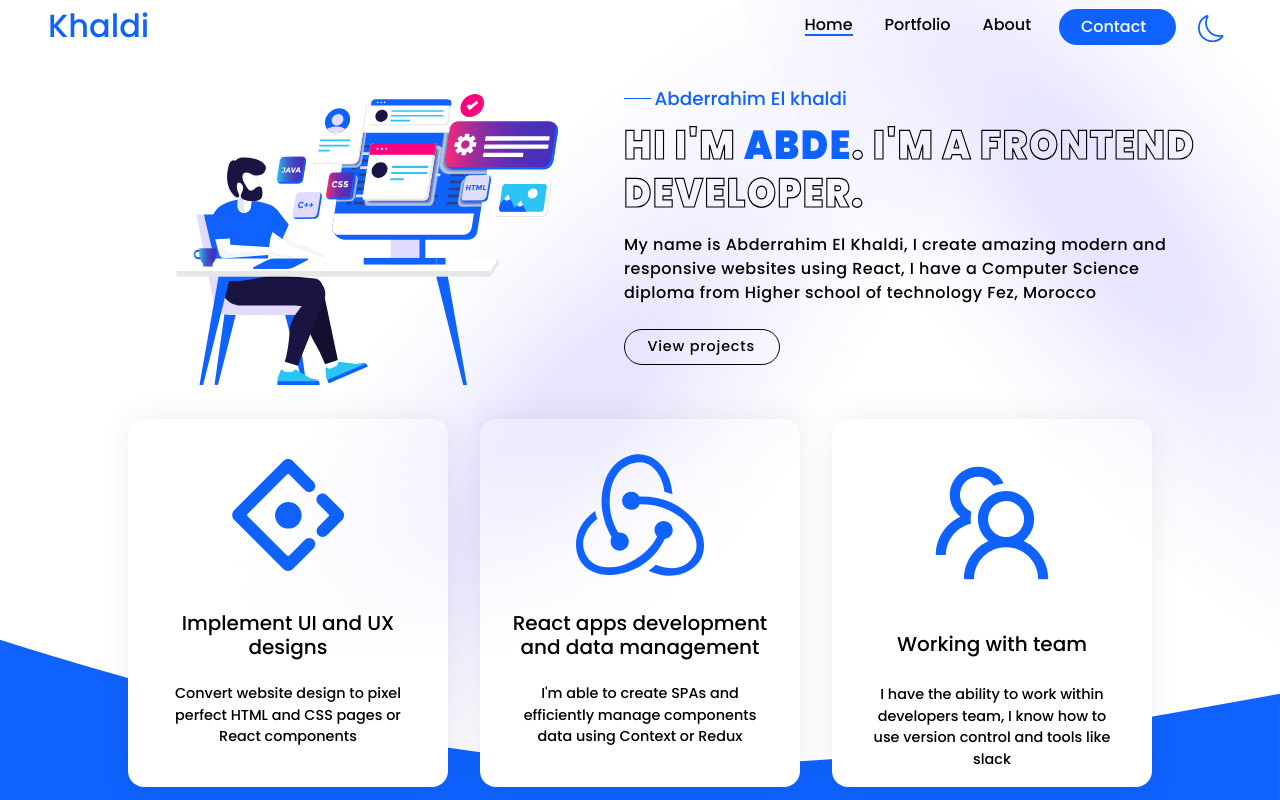
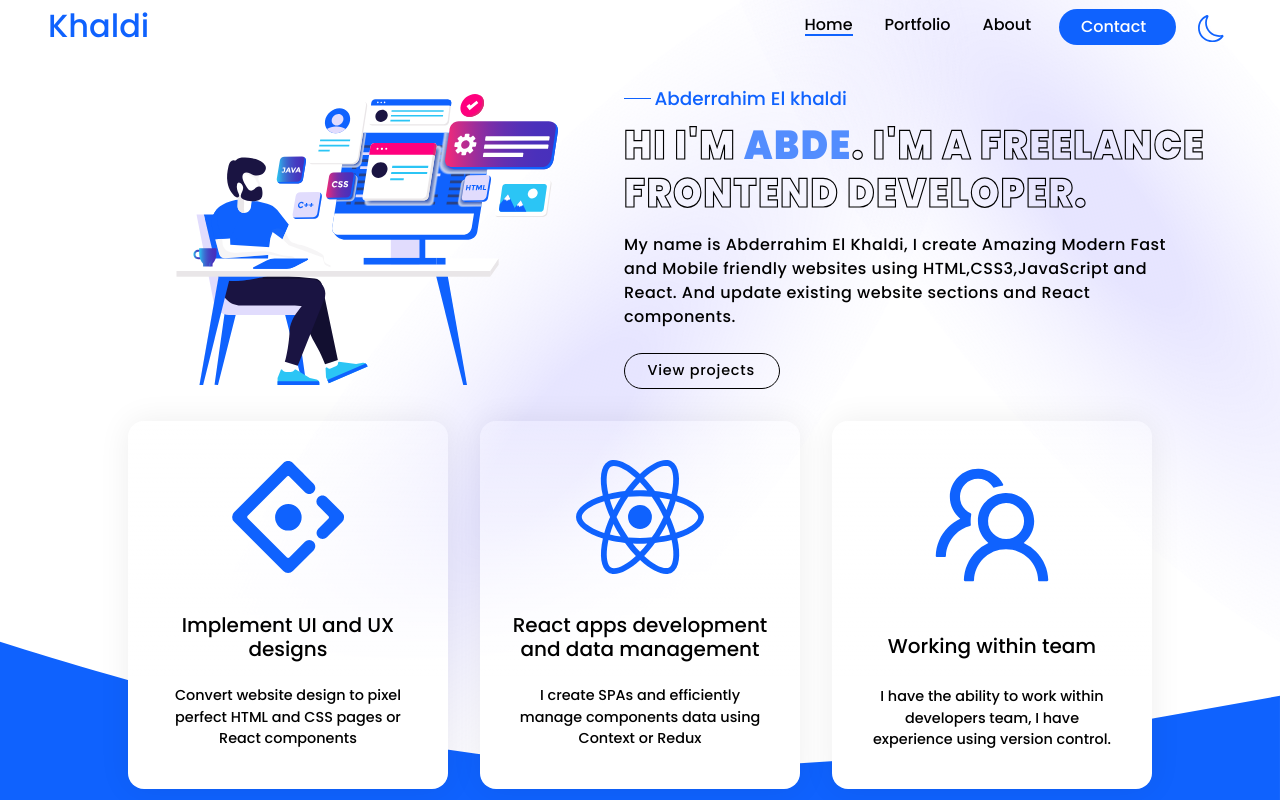
Before and after one commit to devkhaldi/portfolio, a React (Create React App) app: page / in a window 1280 px wide. Shown: the top 800 px of the page. Built offline with nearby package versions, Linux system fonts and the light colour scheme.

Commit message:
finish v2.0.0

```diff
--- a/src/App.css
+++ b/src/App.css
@@ -1,4 +1,3 @@
-@import url("https://fonts.googleapis.com/css2?family=Roboto:wght@100;300;400&display=swap");
 @import url("https://fonts.googleapis.com/css2?family=Poppins:wght@100;200;300;400;500;600;700;800;900&display=swap");
 
 * {
--- a/src/components/Navbar.css
+++ b/src/components/Navbar.css
@@ -11,7 +11,6 @@ nav {
   transition: all 0.2s;
   z-index: 1000;
   background: transparent;
-  /* box-shadow: 0 0.5rem 2.5rem rgba(100, 100, 100, 0.07); */
 }
 
 .nav-on-scroll {
@@ -23,6 +22,7 @@ nav {
   left: 2%;
   top: 0;
   border-radius: 3rem;
+  border-top: solid 0.1rem var(--primary-color);
 }
 .nav-on-scroll:hover {
   box-shadow: 0 0 4rem rgba(0, 0, 0, 0.2);
--- a/src/components/Project.css
+++ b/src/components/Project.css
@@ -41,14 +41,9 @@
   margin-right: 0.3rem;
   transition: all 0.5s;
 }
-.project .project-info .btns .btn:nth-child(1):hover {
-  transform: translateY(-0.2rem);
+.light-mode .project-info .btns .btn:nth-child(1) {
+  border: 0.1rem solid var(--black);
 }
-/* .project .project-info .btns .btn:nth-child(2) {
-  color: var(--primary-color);
-  padding: 0.5rem 1rem;
-  border: solid 2px var(--primary-color);
-} */
 
 .project .project-info p {
   margin: 1.6rem 0;
--- a/src/home/Hero.css
+++ b/src/home/Hero.css
@@ -88,6 +88,7 @@
 }
 
 .hero .hero-text h1 span {
+  opacity: 0.7;
   color: var(--primary-color);
   -webkit-text-stroke-width: 0;
   /* -webkit-text-stroke-color: var(--primary-color); */
--- a/src/home/Hero.js
+++ b/src/home/Hero.js
@@ -5,7 +5,8 @@ import { Link } from "react-router-dom"
 import cardsWave from "../img/cardsWave.svg"
 import { AiOutlineTeam } from "react-icons/ai"
 import { AiOutlineAntDesign } from "react-icons/ai"
-import { SiRedux } from "react-icons/si"
+import { RiPencilRuler2Line } from "react-icons/ri"
+import { SiReact } from "react-icons/si"
 import { BsArrowRight } from "react-icons/bs"
 import ellipse1 from "../img/ellipse1.svg"
 
@@ -50,12 +51,12 @@ const Hero = () => {
             <span>Abderrahim El khaldi</span>
           </div>
           <h1>
-            Hi i'm <span>Abde</span>. I'm a Frontend developer.
+            Hi i'm <span>Abde</span>. I'm a Freelance FrontEnd developer.
           </h1>
           <p>
-            My name is Abderrahim El Khaldi, I create amazing modern and
-            responsive websites using React, I have a Computer Science diploma
-            from Higher school of technology Fez, Morocco
+            My name is Abderrahim El Khaldi, I create Amazing Modern Fast and
+            Mobile friendly websites using HTML,CSS3,JavaScript and React. And
+            update existing website sections and React components.
           </p>
           <div className='hero-buttons'>
             <Link className='btn' exact to='/portfolio'>
@@ -86,13 +87,13 @@ const Hero = () => {
 
           <div className='card' data-aos='fade-down' data-aos-duration='1500'>
             <div className='img-container'>
-              <SiRedux size='8rem' />
+              <SiReact size='8rem' />
             </div>
             <div className='text-container'>
               <h3>React apps development and data management</h3>
               <p>
-                I'm able to create SPAs and efficiently manage components data
-                using Context or Redux
+                I create SPAs and efficiently manage components data using
+                Context or Redux
               </p>
             </div>
           </div>
@@ -101,10 +102,10 @@ const Hero = () => {
               <AiOutlineTeam size='9rem' />
             </div>
             <div className='text-container'>
-              <h3>Working with team</h3>
+              <h3>Working within team</h3>
               <p>
-                I have the ability to work within developers team, I know how to
-                use version control and tools like slack
+                I have the ability to work within developers team, I have
+                experience using version control.
               </p>
             </div>
           </div>
--- a/src/home/Projects.css
+++ b/src/home/Projects.css
@@ -18,7 +18,6 @@
   color: transparent;
   -webkit-text-stroke-width: 0.07rem;
   -webkit-text-stroke-color: var(--black);
-  font-weight: 900;
   text-transform: uppercase;
   letter-spacing: 0.1rem;
   transition: all 1s;
@@ -40,6 +39,9 @@
   font-size: 1rem;
   transition: all 0.5s;
 }
+.light-mode .projects .btn-container .btn {
+  border: 0.1rem solid var(--black);
+}
 
 .projects .btn-container svg {
   margin-left: 0.3rem;
--- a/src/portfolio/Hero.css
+++ b/src/portfolio/Hero.css
@@ -83,6 +83,7 @@
 }
 
 .portfolio-hero .hero-text h1 span {
+  opacity: 0.7;
   color: var(--primary-color);
   -webkit-text-stroke-width: 0;
   /* -webkit-text-stroke-color: var(--primary-color); */
--- a/src/portfolio/Hero.js
+++ b/src/portfolio/Hero.js
@@ -40,12 +40,12 @@ const Hero = () => {
             <span>Abderrahim El khaldi</span>
           </div>
           <h1>
-            Hi i'm <span>Abde</span>. I'm a Frontend developer.
+            Hi i'm <span>Abde</span>. I'm a Freelance FrontEnd developer.
           </h1>
           <p>
-            My name is Abderrahim El Khaldi, I create amazing modern and
-            responsive websites using React, I have a Computer Science diploma
-            from Higher school of technology Fez, Morocco
+            My name is Abderrahim El Khaldi, I create Amazing Modern Fast and
+            Mobile friendly websites using HTML,CSS3,JavaScript and React. And
+            update existing website sections and React components.
           </p>
           <div className='hero-buttons'>
             <Link className='btn' exact to='/portfolio'>
--- a/src/portfolio/Portfolio.js
+++ b/src/portfolio/Portfolio.js
@@ -5,7 +5,7 @@ import Projects from "./Projects"
 const Portfolio = () => {
   useEffect(() => {
     window.scroll({
-      top: 1500,
+      top: 0,
       left: 0,
       behavior: "smooth",
     })
```
